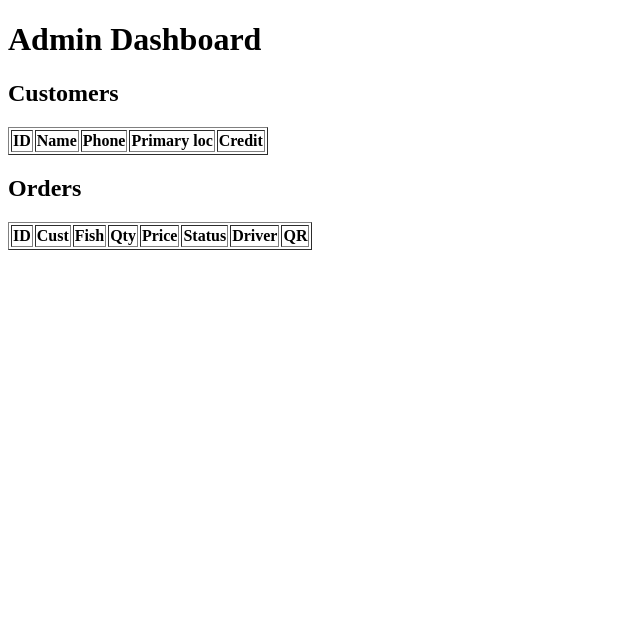
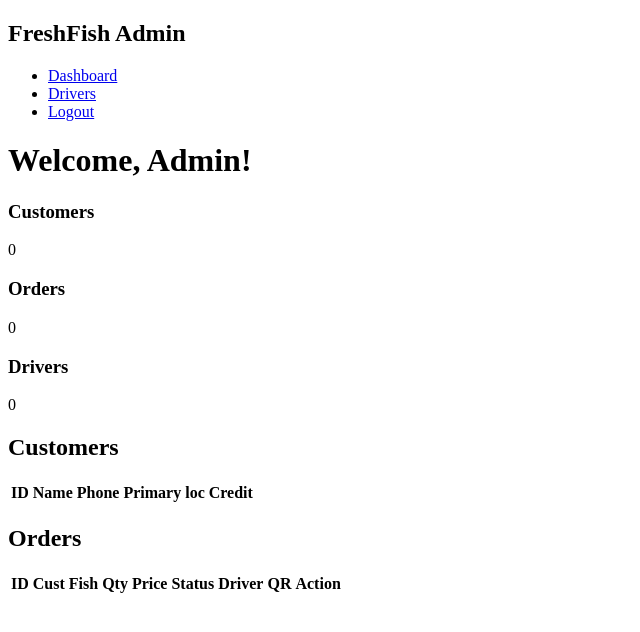
Before and after one commit to haligahselasie2-dot/FreshFishUSSD, a Flask app: template admin/templates/admin.html in a window 1280 px wide. Shown: the top 632 px of the page, without its empty margins (0-640 px from the left). Run offline with Flask 3, Linux system fonts and the light colour scheme; the template is opened without the code that fills it, so the values that code supplies are empty.

Commit message:
updated the dashboard page so it looks interactive and added

```diff
--- a/admin/templates/admin.html
+++ b/admin/templates/admin.html
@@ -1,10 +1,50 @@
-<!doctype html>
-<html>
-<head><meta charset="utf-8"><title>FreshFish Admin</title></head>
+<!DOCTYPE html>
+<html lang="en">
+<head>
+    <meta charset="UTF-8">
+    <meta name="viewport" content="width=device-width, initial-scale=1.0">
+    <title>FreshFish Admin</title>
+    <link rel="stylesheet" href="{{ url_for('admin_bp.static', filename='css/dashboard.css') }}">
+</head>
 <body>
-<h1>Admin Dashboard</h1>
+    <div class="dashboard-container">
+        <!-- Sidebar -->
+        <div class="sidebar">
+            <h2>FreshFish Admin</h2>
+            <ul>
+                <li><a href="{{ url_for('admin_bp.index') }}">Dashboard</a></li>
+                <li><a href="{{ url_for('admin_bp.drivers') }}">Drivers</a></li>
+                <li><a href="{{ url_for('admin_bp.logout') }}">Logout</a></li>
+            </ul>
+        </div>
+
+        <!-- Main content -->
+        <div class="main-content">
+            <header>
+                <h1>Welcome, Admin!</h1>
+            </header>
+
+            <!-- Cards for counts -->
+            <section class="cards">
+                <div class="card">
+                    <h3>Customers</h3>
+                    <p>{{ customers|length }}</p>
+                </div>
+                <div class="card">
+                    <h3>Orders</h3>
+                    <p>{{ orders|length }}</p>
+                </div>
+                <div class="card">
+                    <h3>Drivers</h3>
+                    <p>{{ drivers|length }}</p>
+                </div>
+            </section>
+
+            <!-- Customers Table -->
+            <section class="tables">
                 <h2>Customers</h2>
-<table border=1>
+                <table>
+                    <thead>
                         <tr>
                             <th>ID</th>
                             <th>Name</th>
@@ -12,7 +52,8 @@
                             <th>Primary loc</th>
                             <th>Credit</th>
                         </tr>
-
+                    </thead>
+                    <tbody>
                         {% for c in customers %}
                         <tr>
                             <td>{{c.id}}</td>
@@ -21,12 +62,16 @@
                             <td>{{c.primary_location}}</td>
                             <td>{{c.credit_score}}</td>
                         </tr>
+                        {% endfor %}
+                    </tbody>
+                </table>
+            </section>
 
-{% endfor %}
-</table>
-
+            <!-- Orders Table -->
+            <section class="tables">
                 <h2>Orders</h2>
-<table border=1>
+                <table>
+                    <thead>
                         <tr>
                             <th>ID</th>
                             <th>Cust</th>
@@ -36,8 +81,10 @@
                             <th>Status</th>
                             <th>Driver</th>
                             <th>QR</th>
+                            <th>Action</th>
                         </tr>
-
+                    </thead>
+                    <tbody>
                         {% for o in orders %}
                         <tr>
                             <td>{{o.id}}</td>
@@ -47,10 +94,9 @@
                             <td>{{o.price}}</td>
                             <td>{{o.status}}</td>
                             <td>{{o.driver}}</td>
-
                             <td>{% if o.qr_path %}<img src="/static/{{o.qr_path}}" width="80">{% endif %}</td>
                             <td>
-        <form method="POST" action="/assign_driver/{{ o.id }}">
+                                <form method="POST" action="{{ url_for('admin_bp.assign_driver', order_id=o.id) }}">
                                     <select name="driver_id">
                                         {% for d in drivers %}
                                             {% if d.status == "Available" %}
@@ -61,10 +107,15 @@
                                     <button type="submit">Assign</button>
                                 </form>
                             </td>
-
-
                         </tr>
                         {% endfor %}
+                    </tbody>
                 </table>
+            </section>
+
+        </div>
+    </div>
+
+    <script src="{{ url_for('admin_bp.static', filename='js/dashboard.js') }}"></script>
 </body>
 </html>
```
Also changed, not shown: static/css/dashboard.css (added, +86 -0 lines), static/js/js.js (added, +14 -0 lines). Lines whose indentation alone changed are shown as unchanged.
